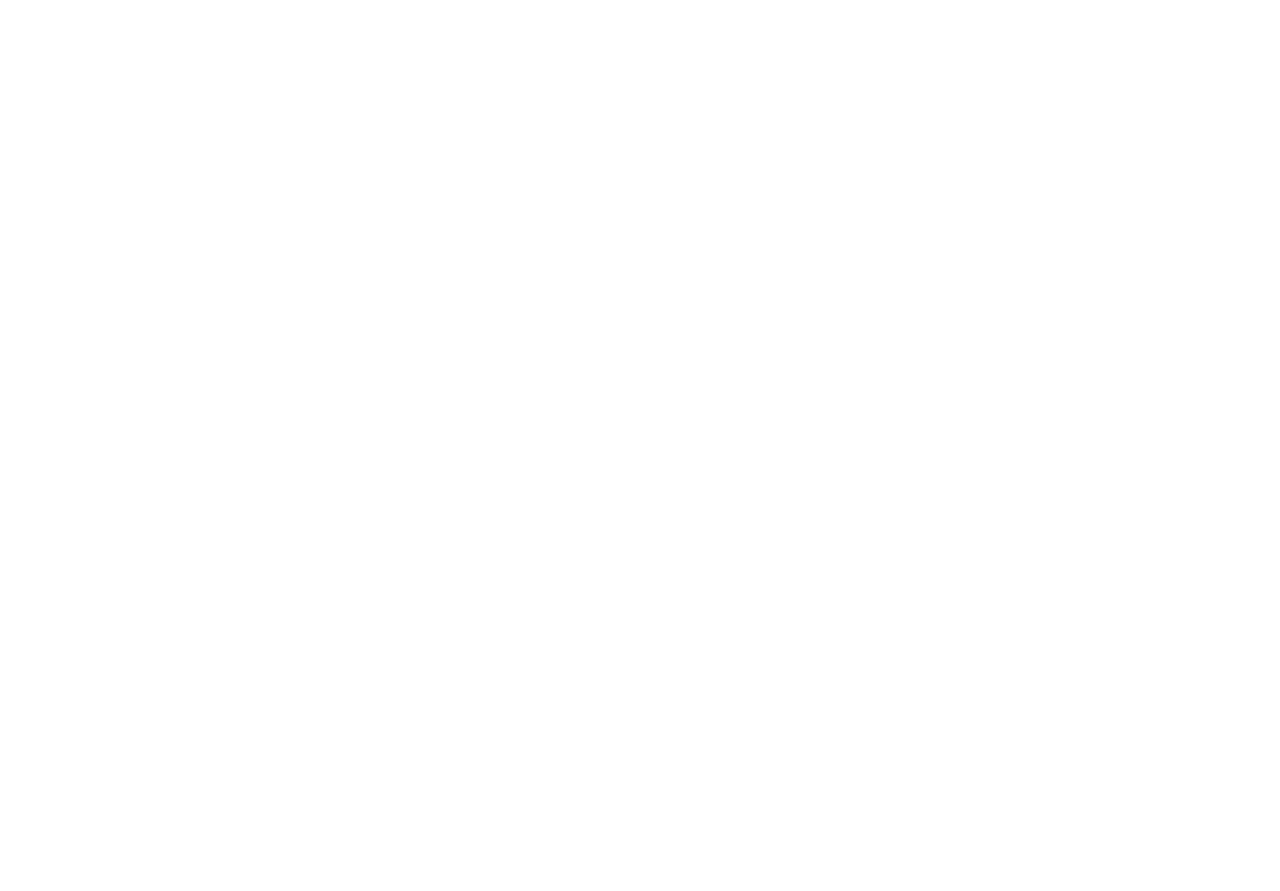
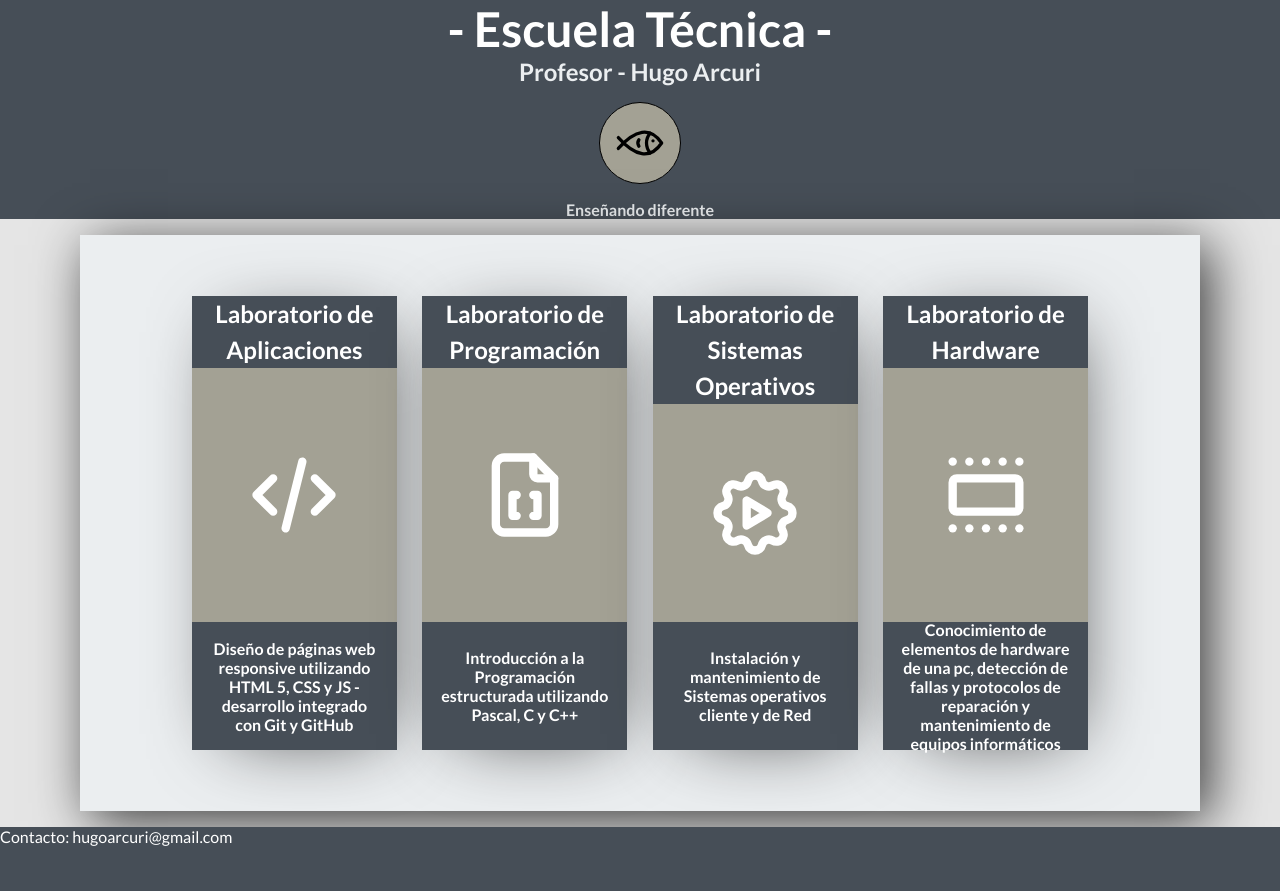
Before and after one commit to hugoarcuri/miSitio, a plain HTML site: page index.html in a window 1280 px wide. Before the commit the page ends 800 px from the top, so only its background shows below. Drawn offline with Linux system fonts and the light colour scheme.

Commit message:
first commit

```diff
--- /dev/null
+++ b/css/main.css
@@ -0,0 +1,134 @@
+:root {
+    --color1:#464e57;
+    --color2:#1d6dbd;
+    --color3:#4393e2;
+    --color4:#a3a194;
+    --color5:#ebeef0;
+    --blanco:#fff;
+    --negro:#000;
+}
+
+
+* {
+    font-family: 'Lato', sans-serif;
+    margin: 0;
+    padding: 0;
+}
+
+body {
+    background-color: rgba(0,0,0,.1);
+    display: flex;
+    flex-direction: column;
+    align-items: center;
+    justify-content: space-evenly;
+
+
+}
+
+
+.header {
+    background-color:var(--color1);
+    text-align: center;
+    width: 100%;
+
+
+}
+
+.h1 {
+    font-size: 3rem;
+    color:var(--blanco);
+    text-align: center;
+
+}
+
+.h2 {
+    color: var(--color1);
+}
+
+.profe , .mensaje {
+    color: var(--color5);
+    font-weight: 700;
+}
+
+
+
+.icono {
+    width: 5rem;
+    height: 5rem;
+    background-color: var(--color4);
+    border-radius: 50%;
+    margin: 1rem auto;
+    display: flex;
+    justify-content: center;
+    align-items: center;
+    border: 1px solid var(--negro);
+}
+
+.main {
+    background-color: var(--color5);
+    min-height: 30rem;
+    box-shadow: 10px 10px 51px 0px rgba(0,0,0,0.75);
+    width: 80%;
+    margin: 1rem auto;
+    padding: 3rem;
+    height: auto;
+    display: flex;
+    justify-content: center;
+}
+.main .h2 {
+    color: var(--blanco);
+    padding: 1rem;
+    font-weight: 900;
+    font-size: 1.5rem;
+
+}
+.h2 {
+
+    text-align: center;
+}
+.materia {
+    color:var(--blanco);
+    background-color: var(--color1);
+    width: 100%;
+    line-height: 1.5;
+    text-align: center;
+}
+.cards {
+    width: 20%;
+    margin: .8rem;
+    display: flex;
+    flex-direction: column;
+    justify-content: space-between;
+    align-items: center;
+    background-color: var(--color4);
+    box-shadow: 10px 10px 74px -26px rgba(0,0,0,0.75);
+}
+.cardText {
+    color: #fff;
+    background-color:var(--color1);
+    height: 6rem;
+    padding: 1rem;
+    font-weight: 700;
+    display: flex;
+    align-items: center;
+    justify-content: center;
+    text-align: center;
+}
+
+
+
+
+
+
+
+
+
+.footer {
+    height: 4rem;
+    width: 100%;
+    background-color: var(--color1);
+}
+
+.footerText {
+    color: var(--blanco);
+}
--- a/index.html
+++ b/index.html
@@ -4,6 +4,8 @@
     <meta charset="UTF-8">
     <meta http-equiv="X-UA-Compatible" content="IE=edge">
     <meta name="viewport" content="width=device-width, initial-scale=1.0">
+    <link rel="stylesheet" href="/css/main.css">
+    <link href="https://fonts.googleapis.com/css2?family=Lato:wght@300;400;700;900&display=swap" rel="stylesheet">
     <title>--Tecnica6--</title>
 </head>
 <body>
@@ -11,13 +13,94 @@
     <header class="header">
         <nav class="nav">
             <h1 class="h1">
+                - Escuela Técnica -
+            </h1>
+            <h2 class="subtitulo">
+                <span class="profe">Profesor - Hugo Arcuri </span>
+            </h2>
+            <div class="icono">
+                <svg xmlns="http://www.w3.org/2000/svg" class="icon icon-tabler icon-tabler-fish" width="52" height="52" viewBox="0 0 24 24" stroke-width="1.5" stroke="#000" fill="none" stroke-linecap="round" stroke-linejoin="round">
+                    <path stroke="none" d="M0 0h24v24H0z" fill="none"/>
+                    <path d="M16.69 7.44a6.973 6.973 0 0 0 -1.69 4.56c0 1.747 .64 3.345 1.699 4.571" />
+                    <path d="M2 9.504c7.715 8.647 14.75 10.265 20 2.498c-5.25 -7.761 -12.285 -6.142 -20 2.504" />
+                    <path d="M18 11v.01" />
+                    <path d="M11.5 10.5c-.667 1 -.667 2 0 3" />
+                </svg>
+            </div>
+            <p class="mensaje">Enseñando diferente</p>
 
-            </h1>
-            <h2 class="h2">
-
-            </h2>
         </nav>
     </header>
 
+    <main class="main">
+
+        <section  class="cards" class="card1" class="section">
+            <h2 class="materia" class="h2">Laboratorio de <br> Aplicaciones</h2>
+            <svg xmlns="http://www.w3.org/2000/svg" class="icon icon-tabler icon-tabler-code" width="100" height="100" viewBox="0 0 24 24" stroke-width="2" stroke="#fff" fill="none" stroke-linecap="round" stroke-linejoin="round">
+            <path stroke="none" d="M0 0h24v24H0z" fill="none"/>
+            <polyline points="7 8 3 12 7 16" />
+            <polyline points="17 8 21 12 17 16" />
+            <line x1="14" y1="4" x2="10" y2="20" />
+            </svg>
+            <p class="cardText">Diseño de páginas web responsive utilizando HTML 5, CSS y JS - desarrollo integrado con Git y GitHub</p>
+        </section>
+        <section class="cards" class="card2" class="section">
+            <h2 class="materia" class="h2">Laboratorio de <br>Programación</h2>
+            <svg xmlns="http://www.w3.org/2000/svg" class="icon icon-tabler icon-tabler-file-code-2" width="100" height="100" viewBox="0 0 24 24" stroke-width="2" stroke="#fff" fill="none" stroke-linecap="round" stroke-linejoin="round">
+            <path stroke="none" d="M0 0h24v24H0z" fill="none"/>
+            <path d="M10 12h-1v5h1" />
+            <path d="M14 12h1v5h-1" />
+            <path d="M14 3v4a1 1 0 0 0 1 1h4" />
+            <path d="M17 21h-10a2 2 0 0 1 -2 -2v-14a2 2 0 0 1 2 -2h7l5 5v11a2 2 0 0 1 -2 2z" />
+            </svg>
+            <p class="cardText">Introducción a la Programación estructurada utilizando Pascal, C y C++</p>
+        </section>
+        <section  class="cards"class="card3" class="section">
+            <h2 class="materia"  class="h2">Laboratorio de <br>Sistemas Operativos</h2>
+            <svg xmlns="http://www.w3.org/2000/svg" class="icon icon-tabler icon-tabler-settings-automation" width="100" height="100" viewBox="0 0 24 24" stroke-width="2" stroke="#fff" fill="none" stroke-linecap="round" stroke-linejoin="round">
+            <path stroke="none" d="M0 0h24v24H0z" fill="none"/>
+            <path d="M10.325 4.317c.426 -1.756 2.924 -1.756 3.35 0a1.724 1.724 0 0 0 2.573 1.066c1.543 -.94 3.31 .826 2.37 2.37a1.724 1.724 0 0 0 1.065 2.572c1.756 .426 1.756 2.924 0 3.35a1.724 1.724 0 0 0 -1.066 2.573c.94 1.543 -.826 3.31 -2.37 2.37a1.724 1.724 0 0 0 -2.572 1.065c-.426 1.756 -2.924 1.756 -3.35 0a1.724 1.724 0 0 0 -2.573 -1.066c-1.543 .94 -3.31 -.826 -2.37 -2.37a1.724 1.724 0 0 0 -1.065 -2.572c-1.756 -.426 -1.756 -2.924 0 -3.35a1.724 1.724 0 0 0 1.066 -2.573c-.94 -1.543 .826 -3.31 2.37 -2.37c1 .608 2.296 .07 2.572 -1.065z" />
+            <path d="M10 9v6l5 -3z" />
+            </svg>
+            <p class="cardText">Instalación y mantenimiento de Sistemas operativos cliente y de Red</p>
+        </section>
+
+        <section  class="cards"class="card4" class="section">
+            <h2 class="materia"  class="h2">Laboratorio de <br>Hardware</h2>
+            <svg xmlns="http://www.w3.org/2000/svg" class="icon icon-tabler icon-tabler-section" width="100" height="100" viewBox="0 0 24 24" stroke-width="2" stroke="#fff" fill="none" stroke-linecap="round" stroke-linejoin="round">
+            <path stroke="none" d="M0 0h24v24H0z" fill="none"/>
+            <path d="M20 20h.01" />
+            <path d="M4 20h.01" />
+            <path d="M8 20h.01" />
+            <path d="M12 20h.01" />
+            <path d="M16 20h.01" />
+            <path d="M20 4h.01" />
+            <path d="M4 4h.01" />
+            <path d="M8 4h.01" />
+            <path d="M12 4h.01" />
+            <path d="M16 4l0 0" />
+            <rect x="4" y="8" width="16" height="8" rx="1" />
+            </svg>
+            <p class="cardText">Conocimiento de elementos de hardware de una pc, detección de fallas y protocolos de reparación y mantenimiento de equipos informáticos</p>
+        </section>
+
+
+
+
+
+
+
+
+
+
+    </main>
+
+    <footer class="footer">
+        <p class="footerText">Contacto: <span>hugoarcuri@gmail.com</span></p>
+
+
+
+    </footer>
+
 </body>
 </html>
```
